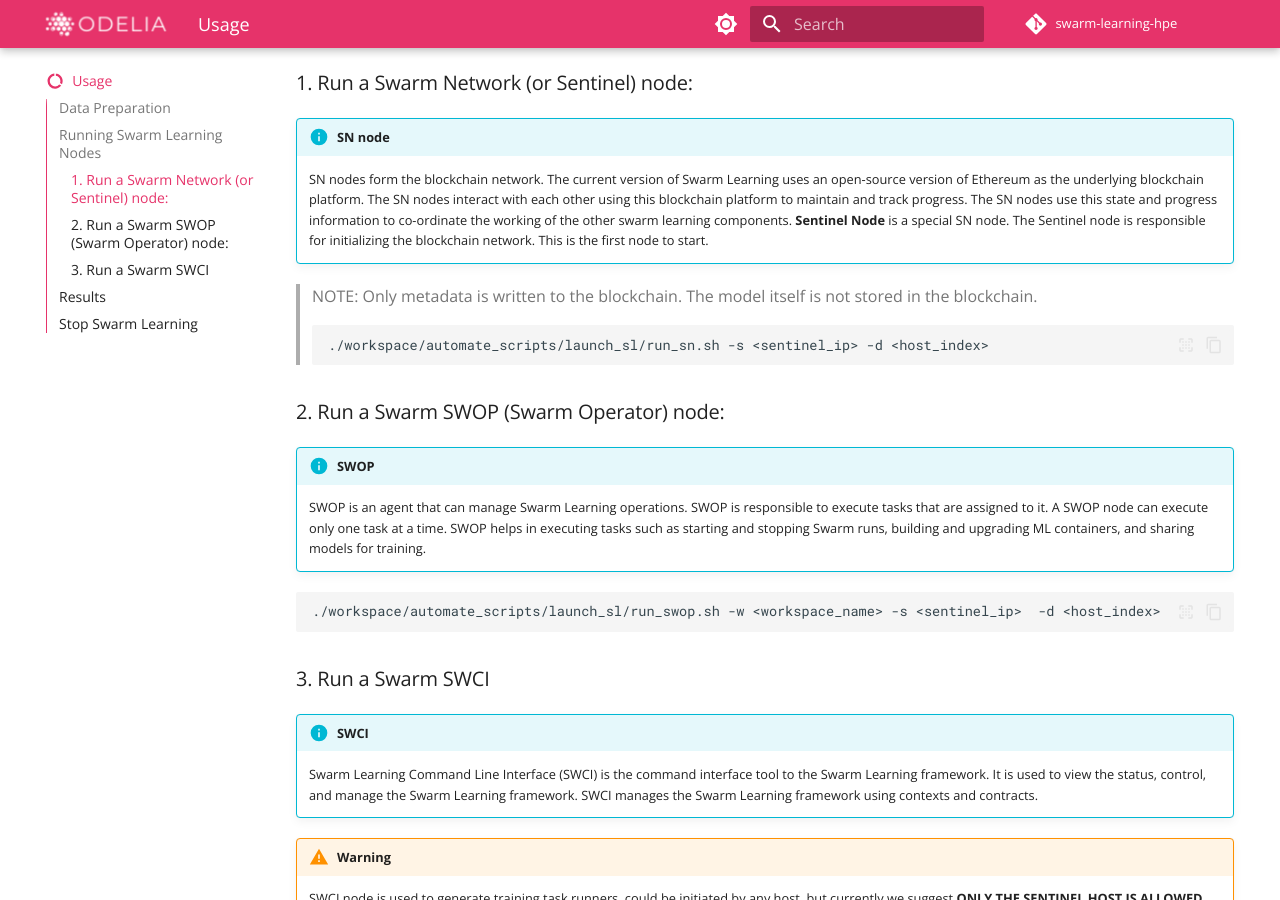
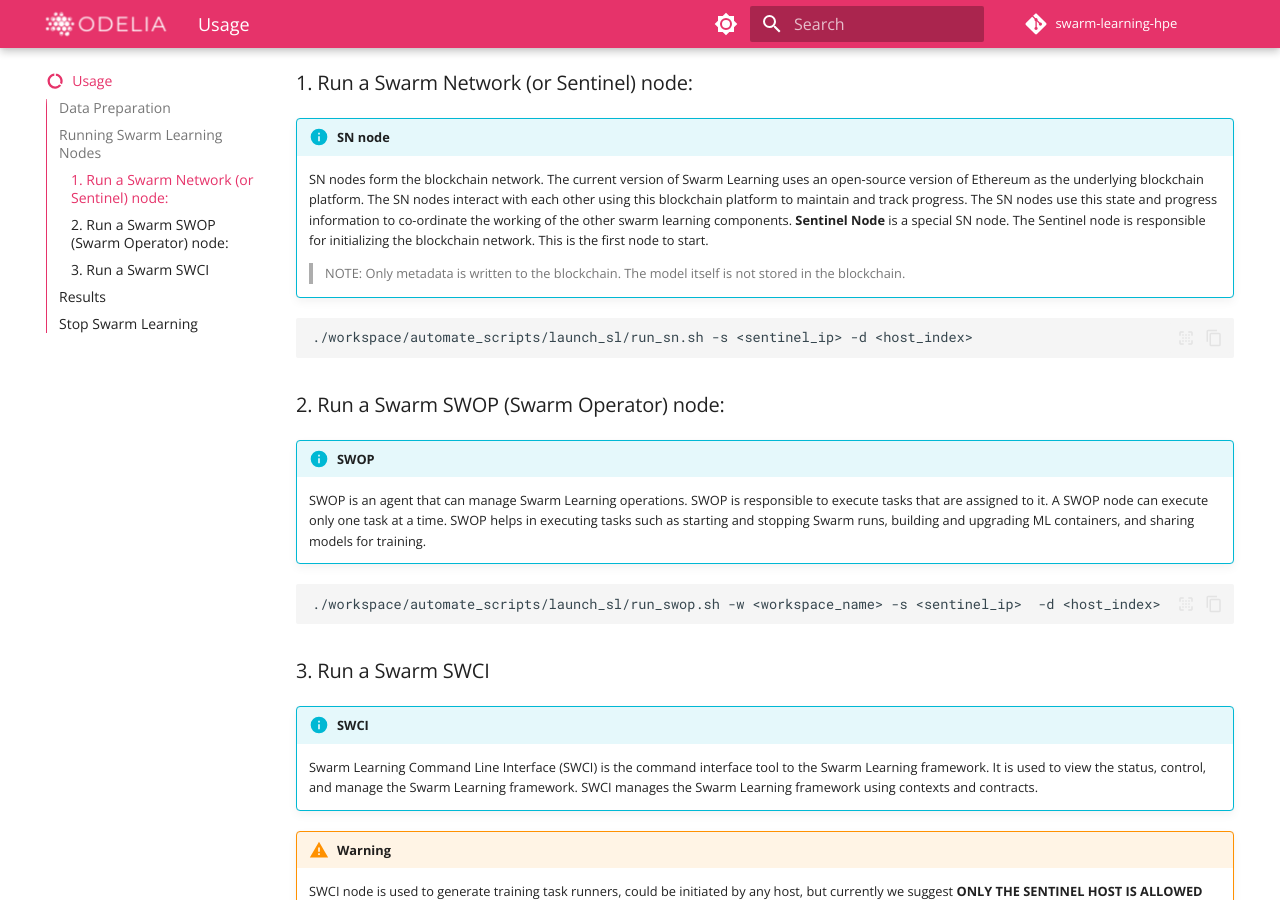
Before and after one commit to odelia-ai/odelia-ai.github.io, an MkDocs documentation site: the page built from docs/5_usage.md, in a window 1280 px wide and 900 px high, scrolled down 1011 px. Built offline with MkDocs 1.6.1 and Material for MkDocs 9.7.7, drawn with Linux system fonts in a browser that asks for light colours; comment, search, counter and statistics services are not loaded.

Commit message:
Update 5_usage.md

````diff
--- a/docs/5_usage.md
+++ b/docs/5_usage.md
@@ -42,11 +42,11 @@ status:
 ### 1. Run a Swarm Network (or Sentinel) node:
 !!! info "SN node"
     SN nodes form the blockchain network. The current version of Swarm Learning uses an open-source version of Ethereum as the underlying blockchain platform. The SN nodes interact with each other using this blockchain platform to maintain and track progress. The SN nodes use this state and progress information to co-ordinate the working of the other swarm learning components. **Sentinel Node** is a special SN node. The Sentinel node is responsible for initializing the blockchain network. This is the first node to start.
+    >NOTE: Only metadata is written to the blockchain. The model itself is not stored in the blockchain.
 
-   >NOTE: Only metadata is written to the blockchain. The model itself is not stored in the blockchain.
-    ```sh
-    ./workspace/automate_scripts/launch_sl/run_sn.sh -s <sentinel_ip> -d <host_index>
-    ```
+```sh
+./workspace/automate_scripts/launch_sl/run_sn.sh -s <sentinel_ip> -d <host_index>
+```
 
 ### 2. Run a Swarm SWOP (Swarm Operator) node:
 !!! info "SWOP"
````
